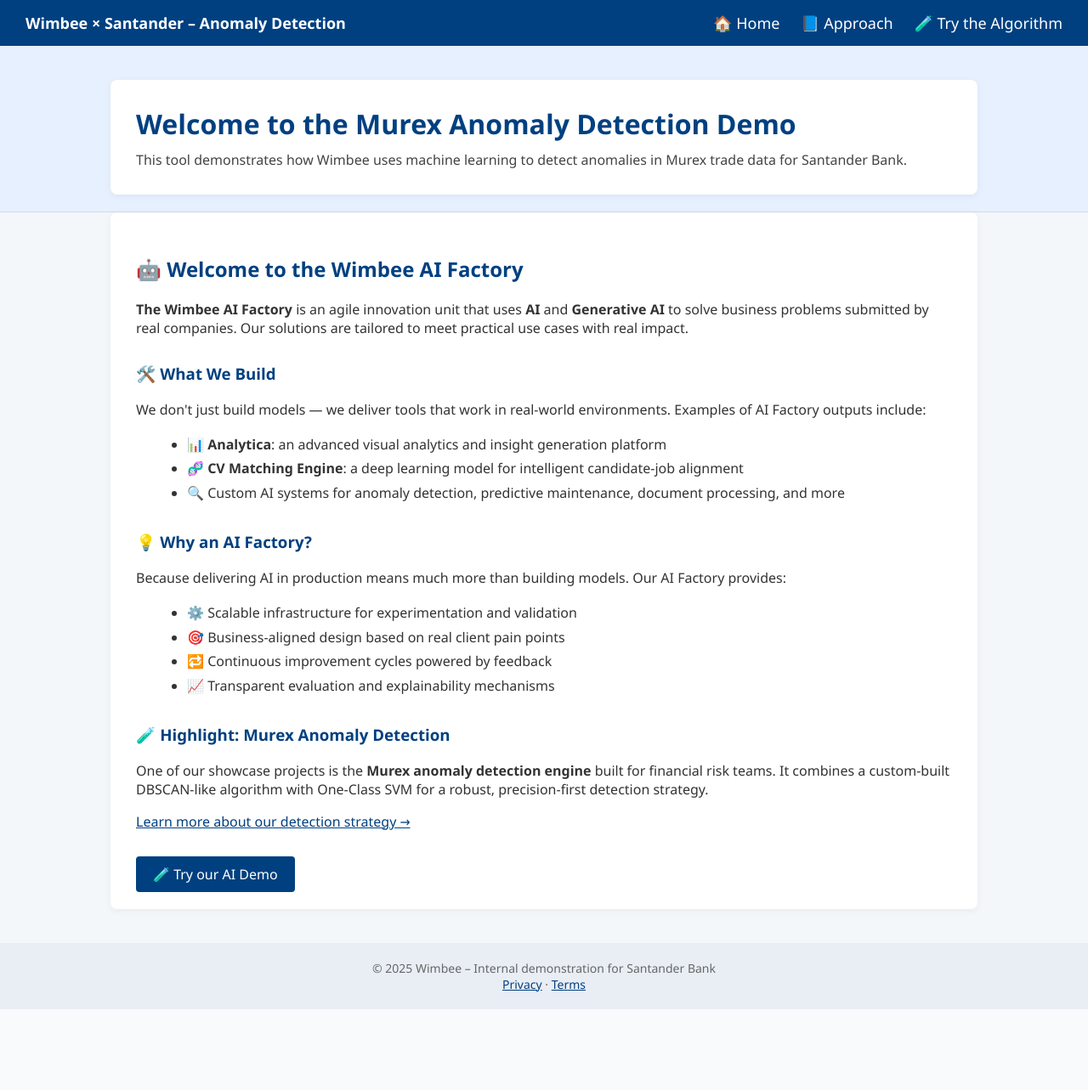
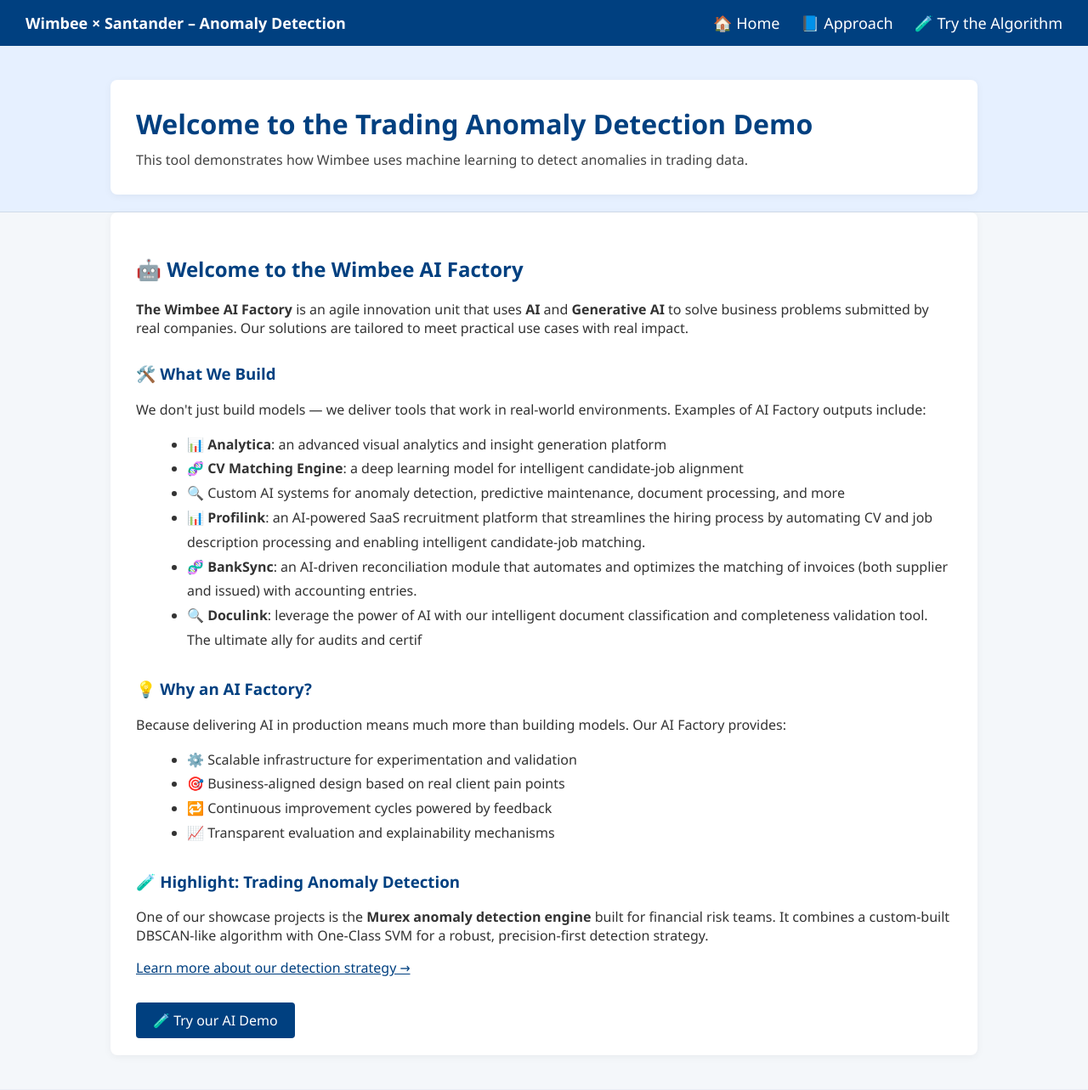
Before and after one commit to mabenamor/wimbee-anomaly-detector, a Flask app: page / in a window 1280 px wide. Shown: the top 1283 px of the page at 85% size. Before the commit the page ends 1188 px from the top, so only its background shows below. Run offline with Flask 3, Linux system fonts and the light colour scheme; parts of the project's set-up code (start-up, migrations or seed data) failed here and were passed over.

Commit message:
update html files

```diff
--- a/templates/index.html
+++ b/templates/index.html
@@ -13,6 +13,9 @@
     <li>📊 <strong>Analytica</strong>: an advanced visual analytics and insight generation platform</li>
     <li>🧬 <strong>CV Matching Engine</strong>: a deep learning model for intelligent candidate-job alignment</li>
     <li>🔍 Custom AI systems for anomaly detection, predictive maintenance, document processing, and more</li>
+    <li> <strong>📊 Profilink</strong>: an AI-powered SaaS recruitment platform that streamlines the hiring process by automating CV and job description processing and enabling intelligent candidate-job matching.</li>
+    <li> <strong>🧬 BankSync</strong>: an AI-driven reconciliation module that automates and optimizes the matching of invoices (both supplier and issued) with accounting entries.</li>
+<li><strong>🔍 Doculink</strong>: leverage the power of AI with our intelligent document classification and completeness validation tool. The ultimate ally for audits and certif</li>
   </ul>
 
   <h3 style="color: #004080; margin-top: 30px;">💡 Why an AI Factory?</h3>
@@ -24,7 +27,7 @@
     <li>📈 Transparent evaluation and explainability mechanisms</li>
   </ul>
 
-  <h3 style="color: #004080; margin-top: 30px;">🧪 Highlight: Murex Anomaly Detection</h3>
+  <h3 style="color: #004080; margin-top: 30px;">🧪 Highlight: Trading Anomaly Detection</h3>
   <p>One of our showcase projects is the <strong>Murex anomaly detection engine</strong> built for financial risk teams. It combines a custom-built DBSCAN-like algorithm with One-Class SVM for a robust, precision-first detection strategy.</p>
   <p><a href="/about">Learn more about our detection strategy →</a></p>
 
--- a/templates/layout.html
+++ b/templates/layout.html
@@ -79,8 +79,8 @@
 
   <header>
     <div class="container">
-      <h1>Welcome to the Murex Anomaly Detection Demo</h1>
-      <p>This tool demonstrates how Wimbee uses machine learning to detect anomalies in Murex trade data for Santander Bank.</p>
+      <h1>Welcome to the Trading Anomaly Detection Demo</h1>
+      <p>This tool demonstrates how Wimbee uses machine learning to detect anomalies in trading data.</p>
     </div>
   </header>
 
```
Also changed, not shown: static/conf_218b60.png (added), static/conf_a56982.png (added), static/conf_a579d0.png (added), static/conf_b8e1d3.png (added), static/conf_bdfa23.png (added), static/report_1410ce.png (added), static/report_3455d9.png (added), static/report_5f715f.png (added), static/report_8f475a.png (added), static/report_bc7d7f.png (added), static/umap_proj_2f8d32.png (added), static/umap_proj_95f527.png (added), static/umap_proj_a5a859.png (added), static/umap_proj_fae56d.png (added), 1 more files.
